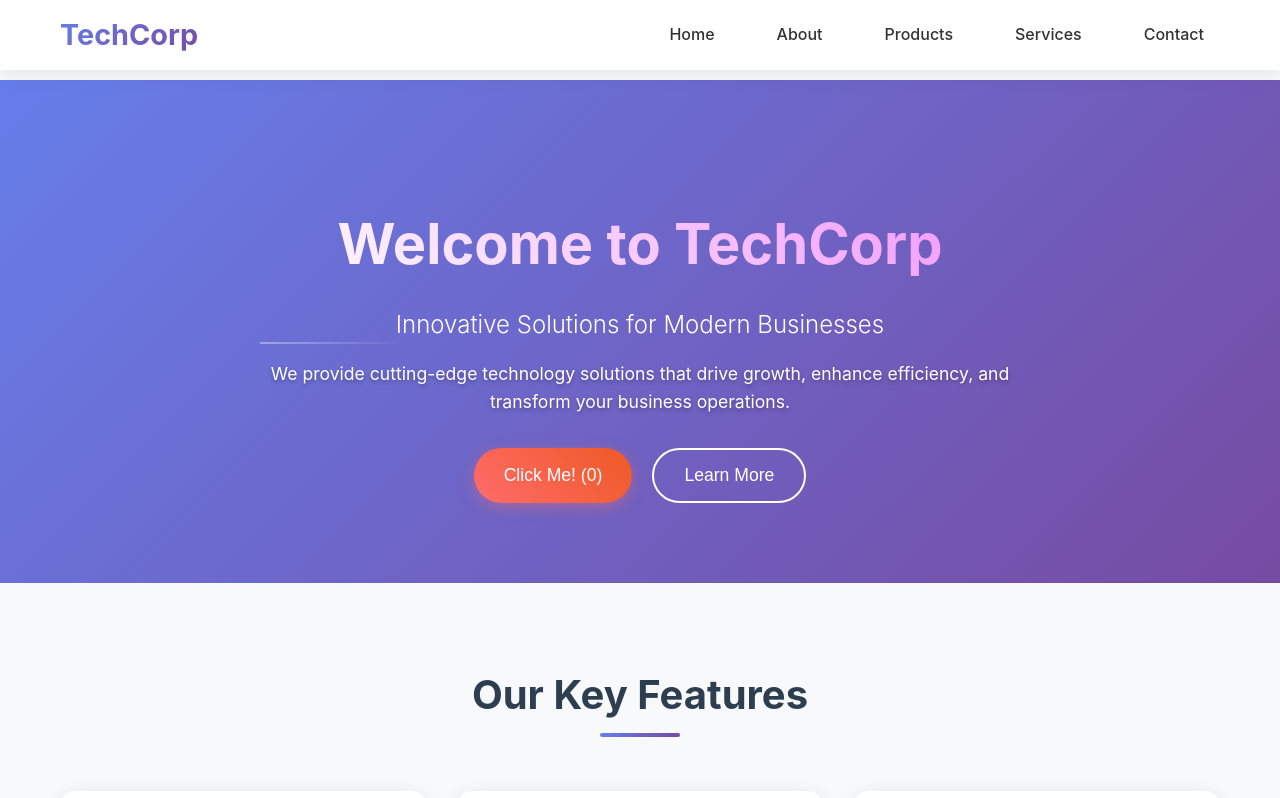
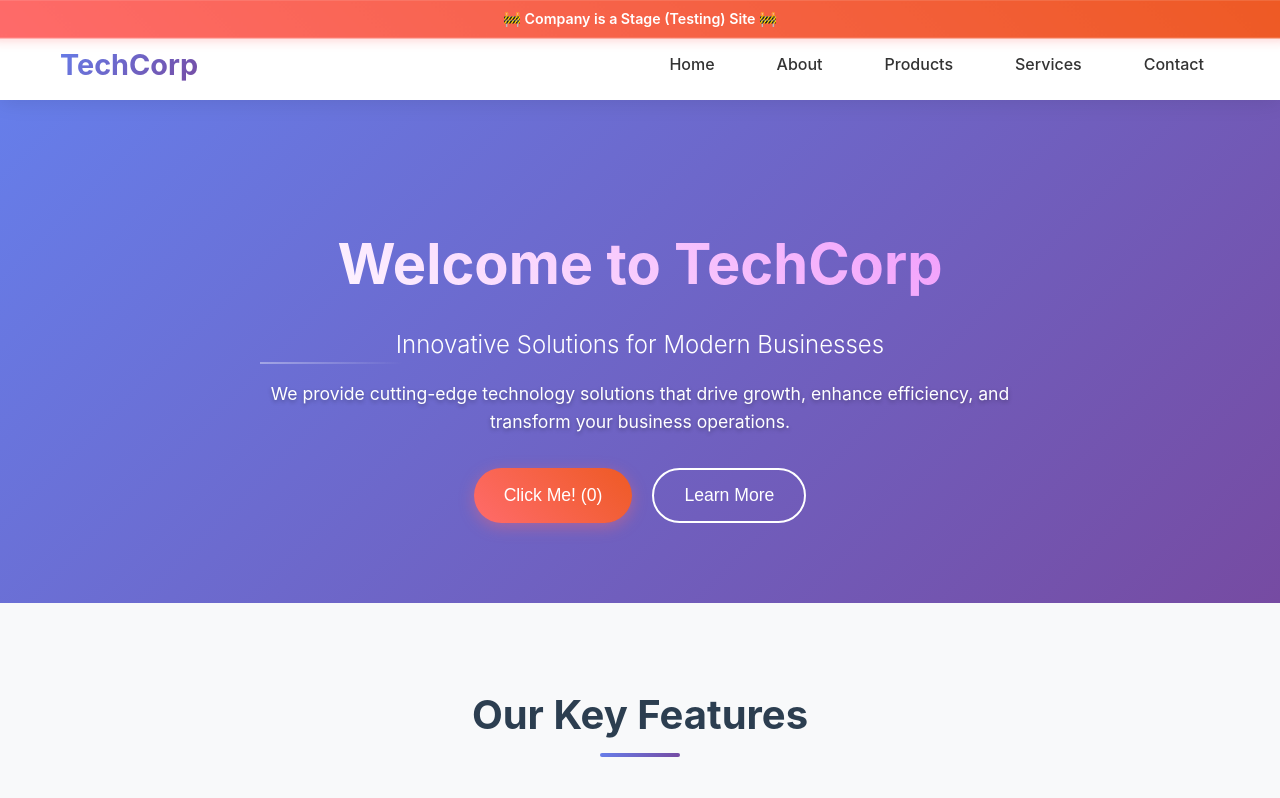
Before and after one commit to FarzaadShojaei/CompanySite, a React (Create React App) app: page / in a window 1280 px wide. Shown: the top 798 px of the page. Built offline with nearby package versions, Linux system fonts and the light colour scheme; the HTML template or start-up script is replaced by a standard one.

Commit message:
Changings in Banner

```diff
--- a/src/App.css
+++ b/src/App.css
@@ -8,7 +8,7 @@
 
 .main-content {
   flex: 1;
-  padding-top: 80px; /* Account for fixed navbar */
+  padding-top: 100px; /* Account for fixed navbar + banner */
   overflow-x: hidden;
   width: 100%;
 }
@@ -230,7 +230,7 @@ section {
 /* Responsive Design */
 @media (max-width: 768px) {
   .main-content {
-    padding-top: 70px;
+    padding-top: 90px;
   }
 
   section {
--- a/src/App.js
+++ b/src/App.js
@@ -1,6 +1,7 @@
 import React from 'react';
 import { BrowserRouter as Router, Routes, Route } from 'react-router-dom';
 import Navigation from './components/Navigation';
+import TestingBanner from './components/TestingBanner';
 import Home from './pages/Home';
 import About from './pages/About';
 import Products from './pages/Products';
@@ -12,6 +13,7 @@ function App() {
   return (
     <Router>
       <div className="App">
+        <TestingBanner />
         <Navigation />
         <main className="main-content">
           <Routes>
--- a/src/components/Navigation.css
+++ b/src/components/Navigation.css
@@ -3,7 +3,7 @@
   backdrop-filter: blur(10px);
   box-shadow: 0 2px 20px rgba(0, 0, 0, 0.1);
   position: fixed;
-  top: 0;
+  top: 30px; /* Position below the banner */
   width: 100%;
   z-index: 1000;
   transition: var(--transition);
@@ -96,7 +96,7 @@
   .nav-menu {
     position: fixed;
     left: -100%;
-    top: 70px;
+    top: 100px; /* Position below navbar + banner */
     flex-direction: column;
     background: rgba(255, 255, 255, 0.98);
     backdrop-filter: blur(10px);
--- /dev/null
+++ b/src/components/TestingBanner.css
@@ -0,0 +1,64 @@
+.testing-banner {
+  background: linear-gradient(45deg, #ff6b6b, #ee5a24);
+  color: white;
+  text-align: center;
+  padding: 8px 0;
+  font-size: 14px;
+  font-weight: 600;
+  position: fixed;
+  top: 0;
+  left: 0;
+  right: 0;
+  z-index: 1001;
+  box-shadow: 0 2px 10px rgba(255, 107, 107, 0.3);
+  animation: pulse 2s infinite;
+}
+
+.testing-banner-content {
+  max-width: 1200px;
+  margin: 0 auto;
+  padding: 0 20px;
+}
+
+.testing-banner-text {
+  display: inline-block;
+  animation: bounce 1s infinite;
+}
+
+@keyframes pulse {
+  0%, 100% {
+    opacity: 1;
+  }
+  50% {
+    opacity: 0.8;
+  }
+}
+
+@keyframes bounce {
+  0%, 20%, 50%, 80%, 100% {
+    transform: translateY(0);
+  }
+  40% {
+    transform: translateY(-2px);
+  }
+  60% {
+    transform: translateY(-1px);
+  }
+}
+
+/* Adjust main content padding to account for banner */
+.main-content {
+  padding-top: 100px; /* Increased from 80px to account for banner */
+}
+
+/* Mobile responsive */
+@media (max-width: 768px) {
+  .testing-banner {
+    font-size: 12px;
+    padding: 6px 0;
+  }
+
+  .main-content {
+    padding-top: 90px; /* Adjusted for mobile */
+  }
+}
--- /dev/null
+++ b/src/components/TestingBanner.js
@@ -0,0 +1,16 @@
+import React from 'react';
+import './TestingBanner.css';
+
+const TestingBanner = () => {
+  return (
+    <div className="testing-banner">
+      <div className="testing-banner-content">
+        <span className="testing-banner-text">
+          🚧 Company is a Stage (Testing) Site 🚧
+        </span>
+      </div>
+    </div>
+  );
+};
+
+export default TestingBanner;
```
Also changed, not shown: .playwright-mcp/banner_with_navigation.png (added).
